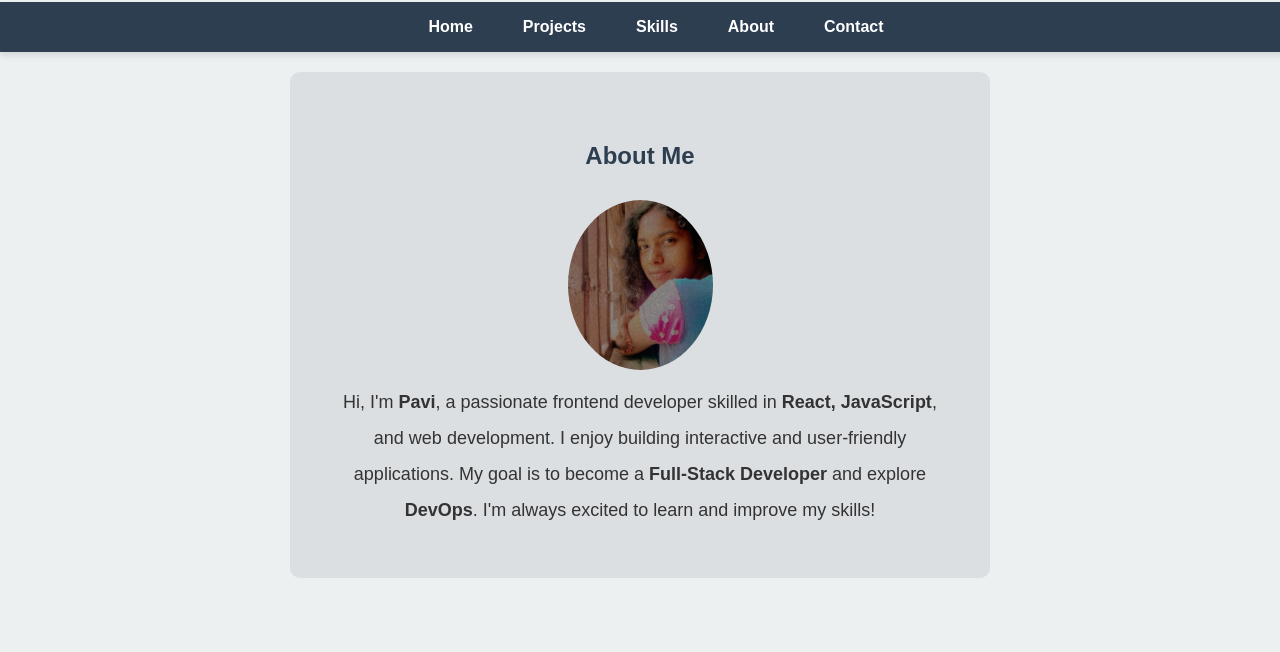
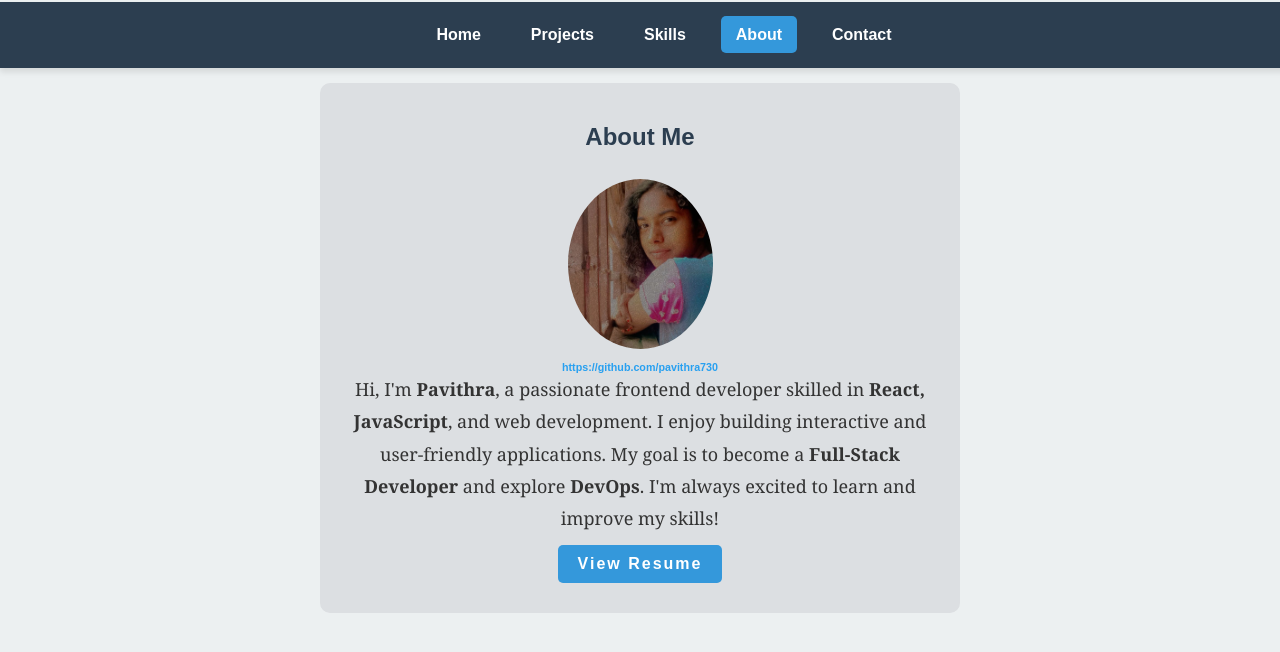
Before and after one commit to pavithra730/PortfolioProject, a React (Vite) app in the folder portfolio/: page /about in a window 1280 px wide. Shown: the top 652 px of the page. Built offline with nearby package versions, Linux system fonts and the light colour scheme.

Commit message:
inserting resume to view

```diff
--- a/portfolio/src/App.css
+++ b/portfolio/src/App.css
@@ -1,4 +1,3 @@
-/* src/styles.css */
 body {
   font-family: Arial, sans-serif;
   margin: 0;
@@ -8,12 +7,12 @@ body {
 }
 nav {
   background-color: #2c3e50;
-  padding: 1rem;
+  padding: 1.5rem;
   display: flex;
   justify-content: center;
   align-items: center;
-  box-shadow: 0 4px 6px rgba(0, 0, 0, 0.1); /* Adding shadow */
-  position: sticky; /* Makes it stay on top */
+  box-shadow: 0 4px 6px rgba(0, 0, 0, 0.1);
+  position: sticky;
   top: 0;
   width: 100%;
   z-index: 1000;
@@ -39,6 +38,13 @@ nav ul li a {
   transition: color 0.3s;
   padding: 10px 15px;
   border-radius: 5px;
+  transition: all 0.2s ease;
+}
+nav ul li a.active{
+  background-color: #3498db;
+  color: white;
+  font-weight: bold;
+  border-radius: 5px;
 }
 
 nav ul li a:hover {
@@ -56,6 +62,13 @@ div {
   margin-top: 2px;
 }
 /*home page*/
+.MyName{
+  color: #04304d;
+  font-family: Verdana, Tahoma, sans-serif;
+  margin: 5px;
+  padding: 5px;
+  text-shadow: 3px 4px 3px rgb(223, 150, 14);
+}
 .home-container {
   display: flex;
   flex-direction: column;
@@ -157,7 +170,7 @@ div {
 /*contact*/
 .contact-container {
   text-align: center;
-  padding: 20px;
+  padding: 10px;
 
 }
 
@@ -173,8 +186,10 @@ div {
 .contact-form label {
   display: block;
   margin-top: 10px;
+  margin-left: 10px;
   font-weight: bold;
   color: #2c3e50;
+  text-align: start;
 }
 
 .contact-form input,
@@ -219,10 +234,10 @@ div {
 }
 .scontainer{
   text-align: center;
-  padding: 50px;
+  padding: 20px;
   background-color: #dcdfe2;
   border-radius: 10px;
-  margin: 20px;
+  margin: 15px;
 
 
 }
@@ -233,15 +248,28 @@ div {
 font-size: 18px;
 color: #333;
 max-width: 600px;
-margin: auto;
-line-height: 2;
+margin: 0px auto;
+line-height: 1.8;
+font-family: Cambria, Cochin, Georgia, Times, 'Times New Roman', serif;
 }
 .profile-img {
   width: 145px;
   height: 170px;
   border-radius: 50%;
   object-fit: cover;
-  margin: 10px 0;
+  margin: 8px 0;
+}
+.scontainer a{
+  margin: 0px;
+  color: #28a0f0;
+  text-decoration: none;
+}
+.scontainer a:hover{
+  text-decoration: underline;
+  color: #0c0cd9;
+}
+.scontainer h6{
+ margin: 0px;
 }
 @keyframes fadeSlideUp {
   from {
@@ -253,6 +281,25 @@ line-height: 2;
     transform: translateY(0);
   }
 }
+.about button {
+  background-color: #3498db;
+  color: white;
+  border: none;
+  padding: 10px 20px;
+  font-size: 16px;
+  margin: 10px;
+  cursor: pointer;
+  border-radius: 5px;
+  transition: 0.3s;
+  text-align: center;
+  font-weight: bold;
+  letter-spacing: 2px;
+}
+
+.about button:hover {
+  background-color: #2980b9;
+}
+
 
  @media (max-width: 500px) {
   nav ul {
--- a/portfolio/src/components/Navbar.jsx
+++ b/portfolio/src/components/Navbar.jsx
@@ -1,15 +1,16 @@
 import React from 'react';
-import {Link} from "react-router-dom";
+import {Link, useLocation} from "react-router-dom";
 
 export const Navbar = () => {
+  const loc=useLocation();
   return (
     <nav>
         <ul>
-            <li><Link to="/">Home</Link></li>
-            <li><Link to="/projects">Projects</Link></li>
-            <li><Link to="/skills">Skills</Link></li>
-            <li><Link to="/about">About</Link></li>
-            <li><Link to="/contact">Contact</Link></li>
+            <li><Link to="/" className={location.pathname === "/" ? "active" : ""}>Home</Link></li>
+            <li><Link to="/projects" className={location.pathname === "/projects" ? "active" : ""}>Projects</Link></li>
+            <li><Link to="/skills" className={location.pathname === "/skills" ? "active" : ""}>Skills</Link></li>
+            <li><Link to="/about" className={location.pathname === "/about" ? "active" : ""}>About</Link></li>
+            <li><Link to="/contact" className={location.pathname === "/contact" ? "active" : ""}>Contact</Link></li>
         </ul>
     </nav>
   )
--- a/portfolio/src/pages/About.jsx
+++ b/portfolio/src/pages/About.jsx
@@ -6,12 +6,16 @@ export const About = () => {
     <section className='scontainer'>
         <h2 className='sheading'>About Me</h2>
         <img src={paviImg1} alt="" className='profile-img'/>
-        <p className='stext'>Hi, I'm <strong>Pavi</strong>, a passionate frontend developer skilled in
+        <a className='gitlink' href="https://github.com/pavithra730" target='_blank' rel='noopener noreferrer'><h6>https://github.com/pavithra730</h6></a>
+        <p className='stext'>Hi, I'm <strong>Pavithra</strong>, a passionate frontend developer skilled in
         <strong> React, JavaScript</strong>, and web development. I enjoy building
         interactive and user-friendly applications. My goal is to become a
         <strong> Full-Stack Developer</strong> and explore <strong>DevOps</strong>.
         I'm always excited to learn and improve my skills!
         </p>
+        <a href="/resume.pdf" target='_blank' rel='noopener noreferrer'>
+          <button>View Resume</button>
+        </a>
     </section>
     </div>
   )
--- a/portfolio/src/pages/Home.jsx
+++ b/portfolio/src/pages/Home.jsx
@@ -3,6 +3,7 @@ import React from 'react'
 export const Home = () => {
   return (
     <div className='home-container'>
+        <h1 className='MyName'>[  PAVITHRA RAVI  ]</h1>
         <h1 className='home-title'>Welcome to My Portfolio</h1>
         <p className='home-description'>
         I am a passionate developer, eager to create amazing projects and grow in the tech industry.
```
Also changed, not shown: 1 other file (tests, documents, lock files or other folders).
